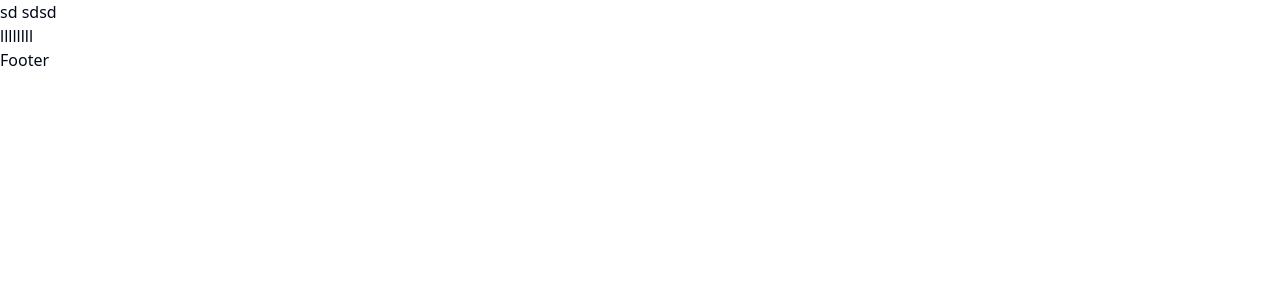
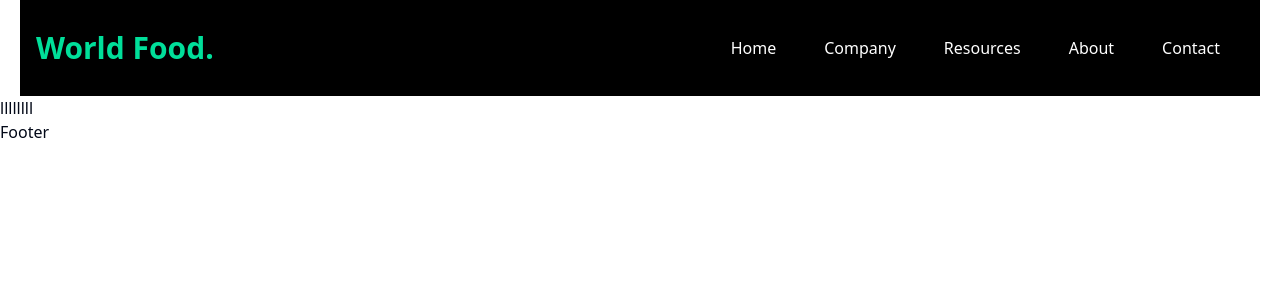
Before and after one commit to ROHAN-2497/world-food, a React (Vite) app: page / in a window 1280 px wide. Shown: the top 300 px of the page. Built offline with nearby package versions, Linux system fonts and the light colour scheme.

Commit message:
navbar complete

```diff
--- a/package.json
+++ b/package.json
@@ -16,7 +16,9 @@
     "lucide-react": "^0.394.0",
     "react": "^18.2.0",
     "react-dom": "^18.2.0",
+    "react-icons": "^5.2.1",
     "react-router-dom": "^6.23.1",
+    "responsive-navbar-react": "^1.2.1",
     "tailwind-merge": "^2.3.0",
     "tailwindcss-animate": "^1.0.7"
   },
--- a/src/Shared/Navbar.jsx
+++ b/src/Shared/Navbar.jsx
@@ -1,11 +1,67 @@
+import { useState } from "react";
+import { AiOutlineClose, AiOutlineMenu } from "react-icons/ai";
 const Navbar = () => {
+  // State to manage the navbar's visibility
+  const [nav, setNav] = useState(false);
+
+  // Toggle function to handle the navbar's display
+  const handleNav = () => {
+    setNav(!nav);
+  };
+
+  // Array containing navigation items
+  const navItems = [
+    { id: 1, text: "Home" },
+    { id: 2, text: "Company" },
+    { id: 3, text: "Resources" },
+    { id: 4, text: "About" },
+    { id: 5, text: "Contact" },
+  ];
   return (
-    <div className="content">
-      <nav>
-        <div></div>
-        <div></div>
-        sd{" "}sdsd
-      </nav>{" "}
+    <div className="bg-black flex justify-between items-center h-24 max-w-[1240px] mx-auto px-4 text-white">
+      {/* Logo */}
+      <h1 className="w-full text-3xl font-bold text-[#00df9a]">World Food.</h1>
+
+      {/* Desktop Navigation */}
+      <ul className="hidden md:flex">
+        {navItems.map((item) => (
+          <li
+            key={item.id}
+            className="p-4 hover:bg-[#00df9a] rounded-xl m-2 cursor-pointer duration-300 hover:text-black"
+          >
+            {item.text}
+          </li>
+        ))}
+      </ul>
+
+      {/* Mobile Navigation Icon */}
+      <div onClick={handleNav} className="block md:hidden">
+        {nav ? <AiOutlineClose size={20} /> : <AiOutlineMenu size={20} />}
+      </div>
+
+      {/* Mobile Navigation Menu */}
+      <ul
+        className={
+          nav
+            ? "fixed md:hidden left-0 top-0 w-[60%] h-full border-r border-r-gray-900 bg-[#000300] ease-in-out duration-500"
+            : "ease-in-out w-[60%] duration-500 fixed top-0 bottom-0 left-[-100%]"
+        }
+      >
+        {/* Mobile Logo */}
+        <h1 className="w-full text-3xl font-bold text-[#00df9a] m-4">
+          World Food.
+        </h1>
+
+        {/* Mobile Navigation Items */}
+        {navItems.map((item) => (
+          <li
+            key={item.id}
+            className="p-4 border-b rounded-xl hover:bg-[#00df9a] duration-300 hover:text-black cursor-pointer border-gray-600"
+          >
+            {item.text}
+          </li>
+        ))}
+      </ul>
     </div>
   );
 };
```
Also changed, not shown: 2 other files (tests, documents, lock files or other folders).
